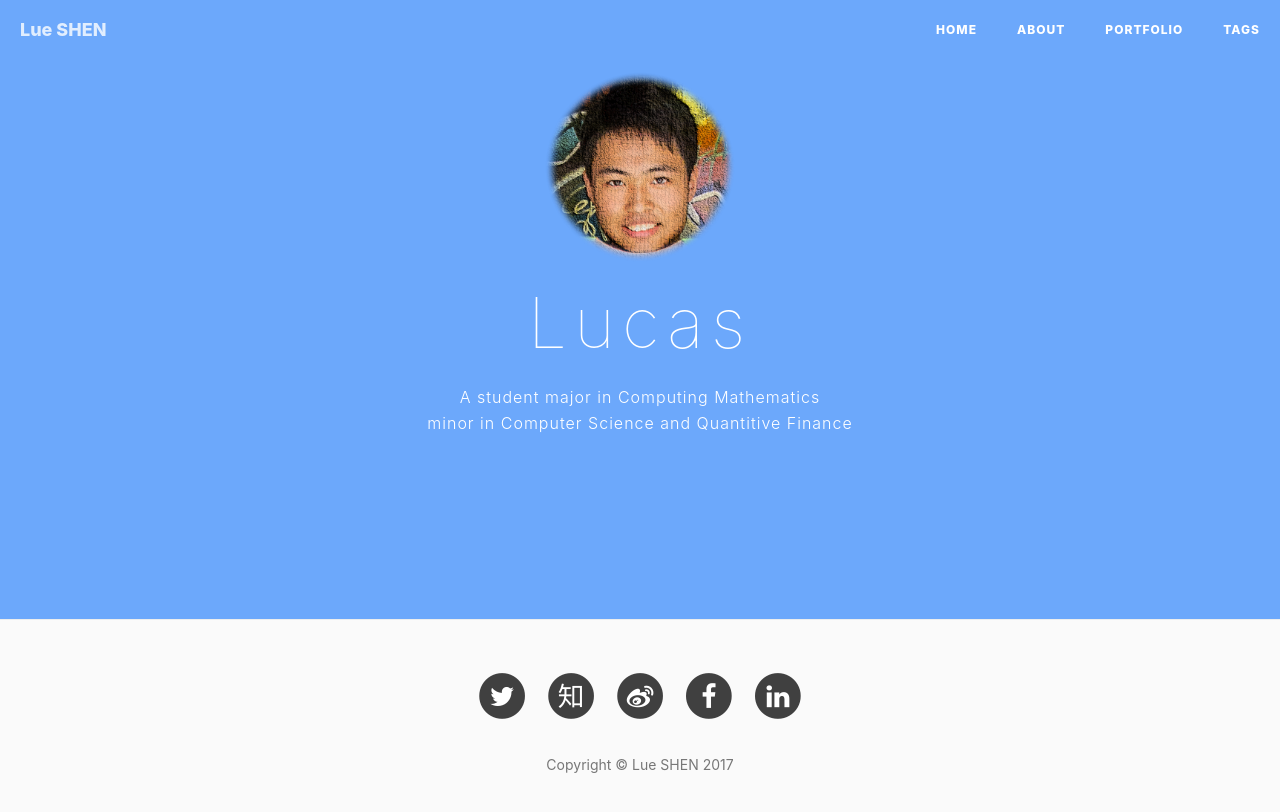
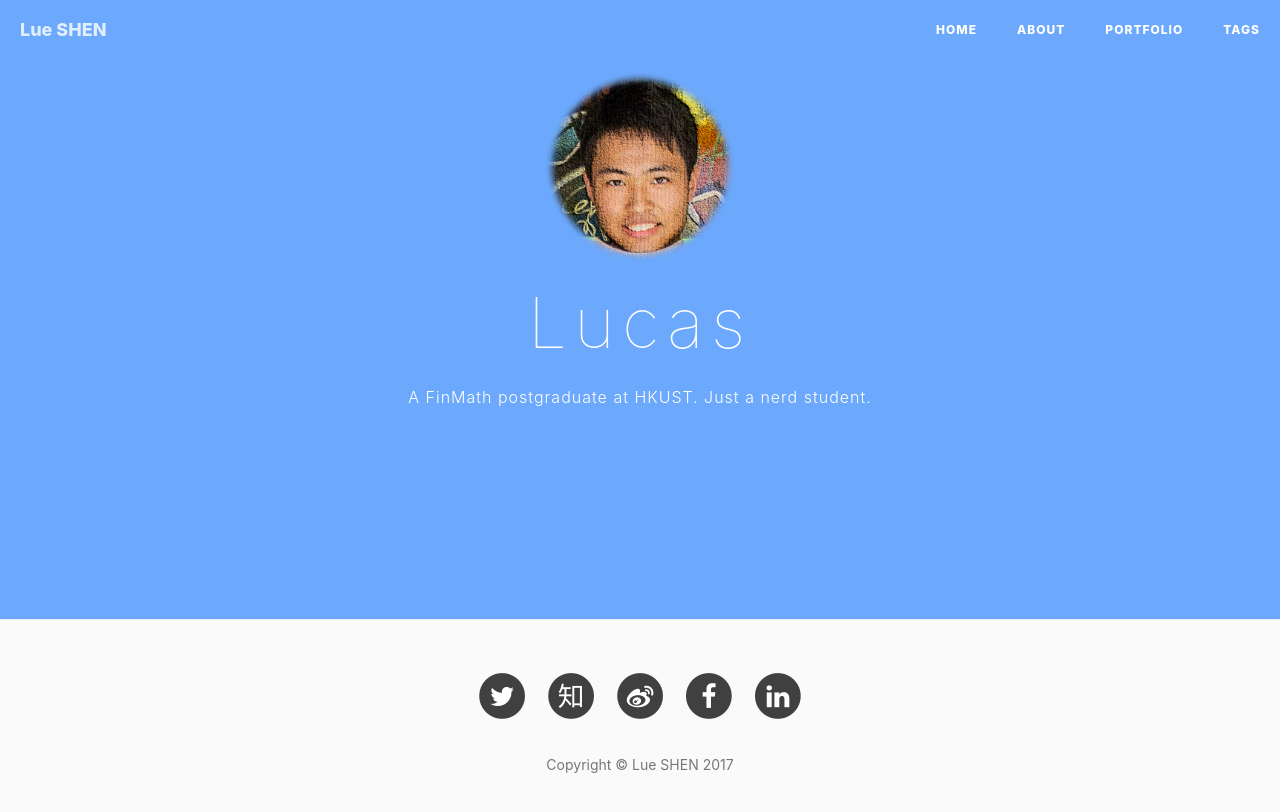
Before and after one commit to lucasushi/lueshen-old-blog, a Jekyll site: the page built from portfolio/index.html, in a window 1280 px wide. Shown: the top 812 px of the page. Built offline with Jekyll 4.4.1, drawn with Linux system fonts in a browser that asks for light colours; nearby versions of some CDN libraries; comment, search, counter and statistics services are not loaded.

Commit message:
Update index.html

```diff
--- a/portfolio/index.html
+++ b/portfolio/index.html
@@ -19,8 +19,7 @@ header-img: "img/portfolio-header.jpg"
 			<header>
 				<img width="190" height="190" src="img/portfolio-img2.png">
 				<h1>Lucas</h1>
-				<p>A student major in Computing Mathematics<br>
-					minor in Computer Science and Quantitive Finance</p>
+				<p>A FinMath postgraduate at HKUST. Just a nerd student.</p>
 			</header>
 
 
```
